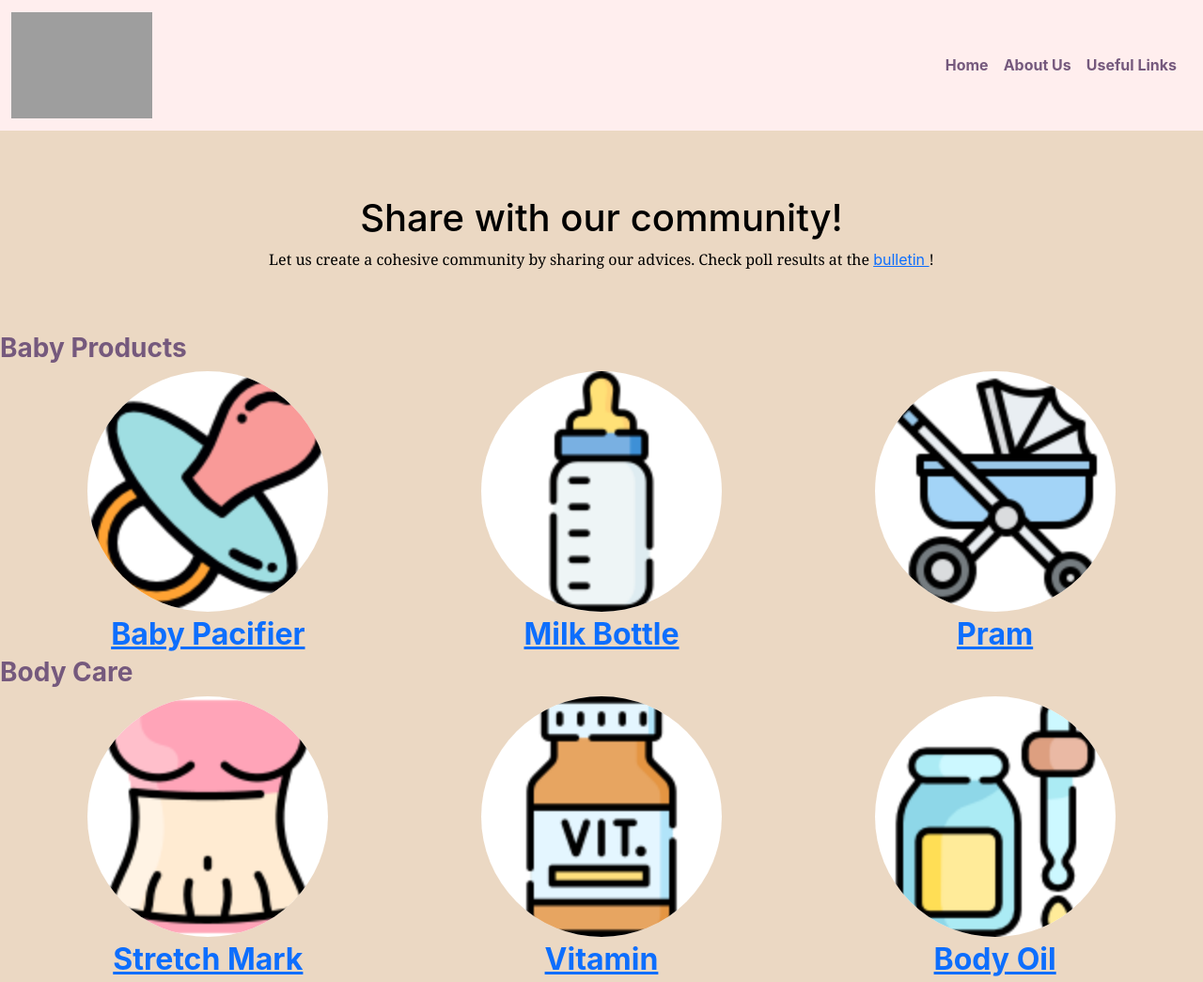
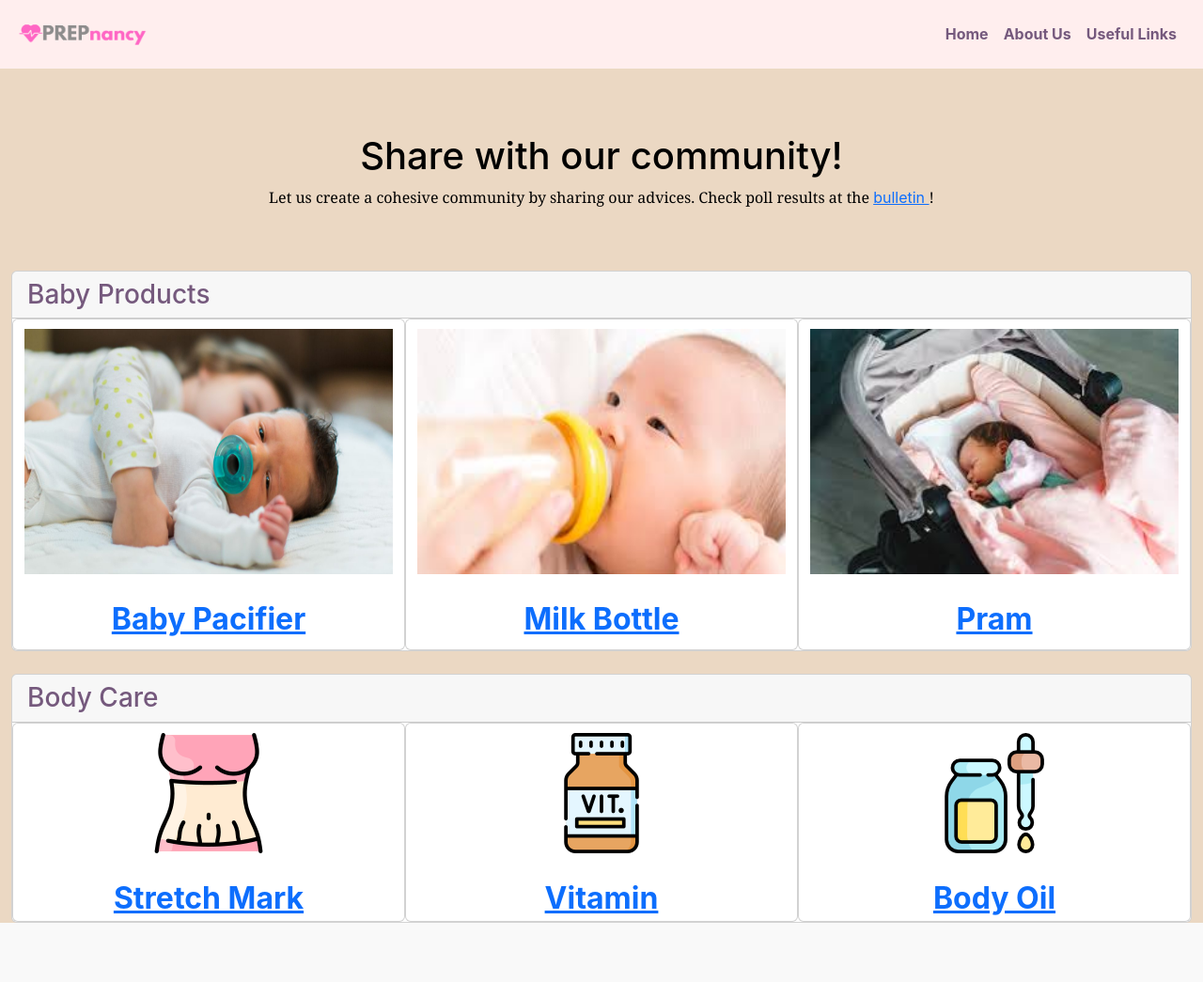
Before and after one commit to maegancp/maegancp.github.io, a PHP site: page /bulletin/bulletin.html in a window 1280 px wide. Shown: the whole page at 94% size. After the commit the page ends 982 px from the top, so only its background shows below. Run offline with PHP 8.4, Linux system fonts and the light colour scheme; grey boxes are pictures that could not be loaded.

Commit message:
done w bulletin

```diff
--- a/bulletin.html
+++ /dev/null
@@ -1,83 +0,0 @@
-<!DOCTYPE html>
-<html lang="en">
-<!-- Change hospital to a baby product (e.g baby clothes) -->
-<!-- put all the images and words in a container -->
-<head>
-    <meta charset="UTF-8">
-    <meta http-equiv="X-UA-Compatible" content="IE=edge">
-    <meta name="viewport" content="width=device-width, initial-scale=1.0">
-     <!-- Bootstrap CSS -->
-     <link href='https://cdn.jsdelivr.net/npm/bootstrap@5.2.0/dist/css/bootstrap.min.css'
-     rel='stylesheet' integrity='sha384-gH2yIJqKdNHPEq0n4Mqa/HGKIhSkIHeL5AyhkYV8i59U5AR6csBvApHHNl/vI1Bx'
-     crossorigin='anonymous'>
-     <link rel="stylesheet" href="style.css">
-    <title>Bulletin Homepage</title>
-</head>
-<body>
-    <nav class="navbar">
-        <div class="container-fluid">
-          <a class="navbar-brand" href="#">
-           <img src= './prepnancy logo.png' style="width: 150px;">
-          </a>
-              <ul class="navbar-nav hstack">
-              <li class="nav-item me-3">
-              <a class="nav-link" href="">Home</a>
-                </li>
-            <li class="nav-item me-3">
-                <a class="nav-link" aria-current="page" href="/aboutus.html">About Us</a>
-              </li>
-              <li class="nav-item me-3">
-                <a class="nav-link" href="/usefullinks.html">Useful Links</a>
-              </li>
-              </ul>
-      </nav>
-
-      <div class="textbox1">
-            <h1>Share with our community!</h1>
-            Let us create a cohesive community by sharing our advices. Check poll results at the <a href="bulletinresult.html"> bulletin </a>!
-      </div>
-
-      <div class="container-fluid topics" id="app">
-            <h3 class="row">Baby Products</h3>  <!-- insert div row here -->
-            <div class="row m-0">
-                <!-- <div class="imgbox col-3"> -->
-                <div class="img-with-text col-4">
-                    <img src="./img/baby pacifier.png" alt="babypacifier" onclick="choosing('babypacifier')"> <br> <a href="quiz.html?topic=babypacifier"> Baby Pacifier</a>
-                </div>
-                <!-- div col -->
-                <div class="img-with-text col-4">
-                    <img src="./img/milk bottle 2.png" alt="milkbottle" onclick="choosing('milkbottle')"> <br> <a href="quiz.html?topic=milkbottle">Milk Bottle</a>
-                </div>
-                <!-- div col -->
-                <div class="img-with-text col-4">
-                    <img src="./img/prams 3.png" alt="pram" onclick="choosing('pram')"> <br><a href="quiz.html?topic=pram">Pram</a>
-                </div>
-            </div>
-            <!-- </div> -->
-
-            <h3 class="row">Body Care</h3>
-            <div class="row m-0">
-                <!-- <div class="imgbox col-3 "> -->
-                <div class="img-with-text col-4">
-                    <img src="./img/stretch marks.png" alt="stretchmark" onclick="choosing('stretchmark')"> <br> <a href="quiz.html?topic=stretchmark">Stretch Mark</a>
-                </div>
-                <!-- div col -->
-                <div class="img-with-text col-4">
-                    <img src="./img/vitamins.png" alt="vitamin" onclick="choosing('vitamin')"> <br> <a href="quiz.html?topic=vitamin">Vitamin</a>
-                </div>
-                <!-- div col -->
-                <div class="img-with-text col-4">
-                    <img src="./img/body oil.png" alt="bodyoil" onclick="choosing('bodyoil')"> <br> <a href="quiz.html?topic=bodyoil">Body Oil</a>
-                </div>
-            <!-- </div> -->
-            </div><!-- div row -->
-
-      </div>
-<script>
-    function choosing(c)
-{
-    document.location.href = './quiz.html?topic='+c;
-}
-</script>
-</body>
-</html>
--- /dev/null
+++ b/bulletin/bulletin.html
@@ -0,0 +1,82 @@
+<!DOCTYPE html>
+<html lang="en">
+<!-- Change hospital to a baby product (e.g baby clothes) -->
+<!-- put all the images and words in a container -->
+<head>
+    <meta charset="UTF-8">
+    <meta http-equiv="X-UA-Compatible" content="IE=edge">
+    <meta name="viewport" content="width=device-width, initial-scale=1.0">
+     <!-- Bootstrap CSS -->
+     <link href='https://cdn.jsdelivr.net/npm/bootstrap@5.2.0/dist/css/bootstrap.min.css'
+     rel='stylesheet' integrity='sha384-gH2yIJqKdNHPEq0n4Mqa/HGKIhSkIHeL5AyhkYV8i59U5AR6csBvApHHNl/vI1Bx'
+     crossorigin='anonymous'>
+     <link rel="stylesheet" href="../style.css">
+    <title>Bulletin Homepage</title>
+</head>
+<body>
+    <nav class="navbar">
+        <div class="container-fluid">
+          <a class="navbar-brand" href="#">
+           <img src= '../img/prepnancy logo.png' style="width: 150px;">
+          </a>
+              <ul class="navbar-nav hstack">
+              <li class="nav-item me-3">
+              <a class="nav-link" href="">Home</a>
+                </li>
+            <li class="nav-item me-3">
+                <a class="nav-link" aria-current="page" href="../aboutus.html">About Us</a>
+              </li>
+              <li class="nav-item me-3">
+                <a class="nav-link" href="../usefullinks.html">Useful Links</a>
+              </li>
+              </ul>
+      </nav>
+
+      <div class="textbox1">
+            <h1>Share with our community!</h1>
+            Let us create a cohesive community by sharing our advices. Check poll results at the <a href="bulletinresult.html"> bulletin </a>!
+      </div>
+
+      <div class="container-fluid topics" id="app">
+        <div class="card">
+            <h3 class="card-header">Baby Products</h3>
+            <div class="row m-0">
+                <div class="card img-with-text col-4">
+                    <!-- https://www.bestproducts.com/parenting/baby/g606/best-pacifiers-for-your-baby/ -->
+                    <img src="../img/baby pacifier.jpg" class="card-img-top" alt="babypacifier" onclick="choosing('babypacifier')"> <br> <a href="quiz.html?topic=babypacifier" class="card-title"> Baby Pacifier</a>
+                </div>
+                <div class="card img-with-text col-4">
+                    <!-- https://sg.theasianparent.com/bottle-feeding-baby -->
+                    <img src="../img/milk bottle.jpg" class="card-img-top" alt="milkbottle" onclick="choosing('milkbottle')"> <br> <a href="quiz.html?topic=milkbottle" class="card-title">Milk Bottle</a>
+                </div>
+                <div class="card img-with-text col-4">
+                    <!-- https://unsplash.com/s/photos/baby-stroller -->
+                    <img src="../img/pram.jpg" class="card-img-top" alt="pram" onclick="choosing('pram')"> <br><a href="quiz.html?topic=pram" class="card-title">Pram</a>
+                </div>
+            </div>
+        </div>
+            <br>
+        <div class="card">
+            <h3 class="card-header">Body Care</h3>
+            <div class="row m-0">
+                <div class="card img-with-text col-4">
+                    <img src="../img/stretch marks.png" alt="stretchmark" onclick="choosing('stretchmark')"> <br> <a href="quiz.html?topic=stretchmark">Stretch Mark</a>
+                </div>
+                <div class="card img-with-text col-4">
+                    <img src="../img/vitamins.png" alt="vitamin" onclick="choosing('vitamin')"> <br> <a href="quiz.html?topic=vitamin">Vitamin</a>
+                </div>
+                <div class="card img-with-text col-4">
+                    <img src="../img/body oil.png" alt="bodyoil" onclick="choosing('bodyoil')"> <br> <a href="quiz.html?topic=bodyoil">Body Oil</a>
+                </div>
+            </div>
+        </div>
+
+      </div>
+<script>
+    function choosing(c)
+{
+    document.location.href = './quiz.html?topic='+c;
+}
+</script>
+</body>
+</html>
--- a/style.css
+++ b/style.css
@@ -31,13 +31,20 @@ nav{
     font-weight: bold;
 }
 .img-with-text > img{
-    border-radius: 50%;
+    /* border-radius: 20%; */
+    /* border: solid #532d53; */
     margin: 0px;
+    padding-top: 10px;
     position: relative;
-    width: 20vw;
-    height: 20vw;
-    overflow: hidden;
-    background-color:white
+    /* width: 20vw;
+    height: 20vw;  */
+    display: block;
+    margin-left: auto;
+  margin-right: auto;
+  height: 80%;
+  /* width: 50%; */
+    /* overflow: hidden;  */
+    /* background-color:white */
 }
 .img-with-text > a{
     font-size: 4vh;
@@ -118,3 +125,6 @@ nav{
     background-position: left;
     background-size:cover;
 }
+svg {
+    text-shadow: 5px 7px 10px rgba(1, 1, 1, 0.3);
+}
```
Also changed, not shown: bulletin/bulletinresult.html (renamed from bulletinresult.html, +15 -14 lines), bulletin/quiz.html (renamed from quiz.html, +9 -7 lines), css/podium.css (added, +21 -0 lines), css/quiz.css (+4 -16 lines), js/database.js (+26 -23 lines), js/quiz.js (+7 -24 lines), img/baby pacifier.jpg (added), img/milk bottle.jpg (added), img/pram.jpg (added).
